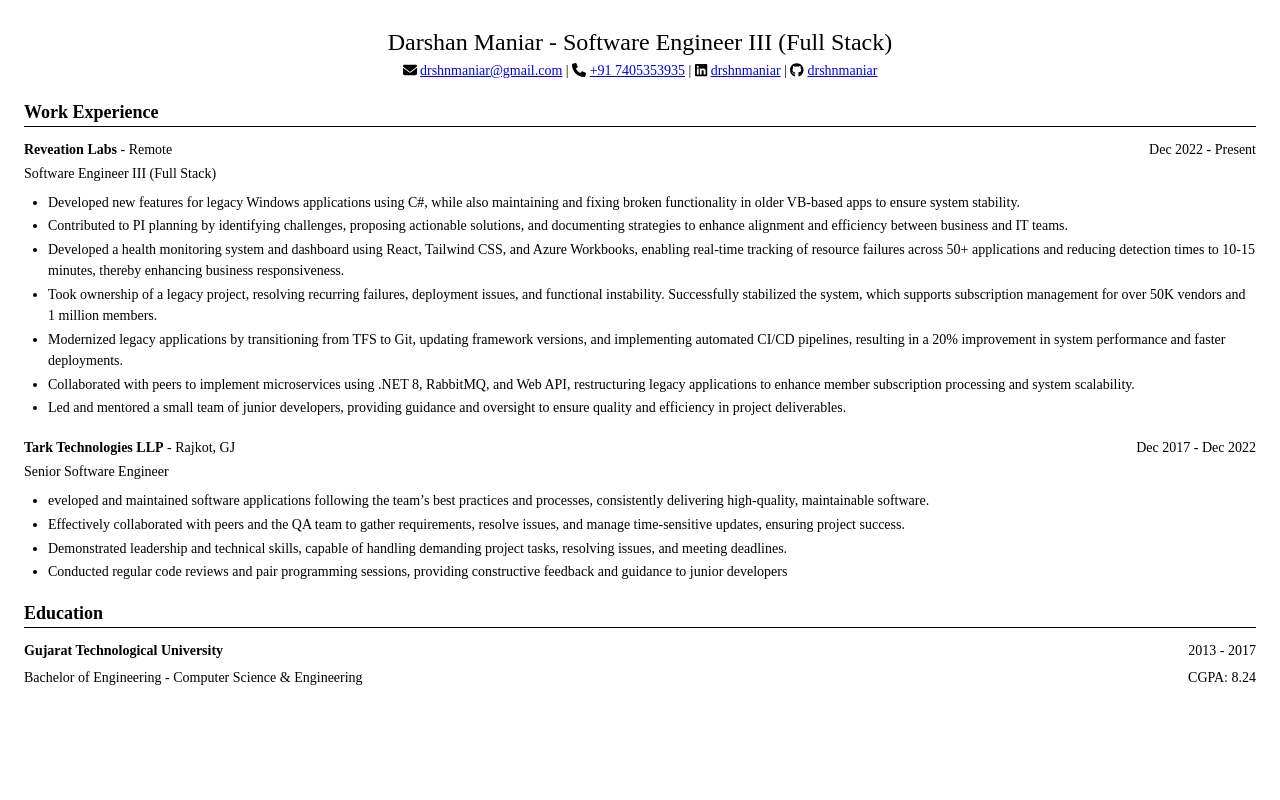
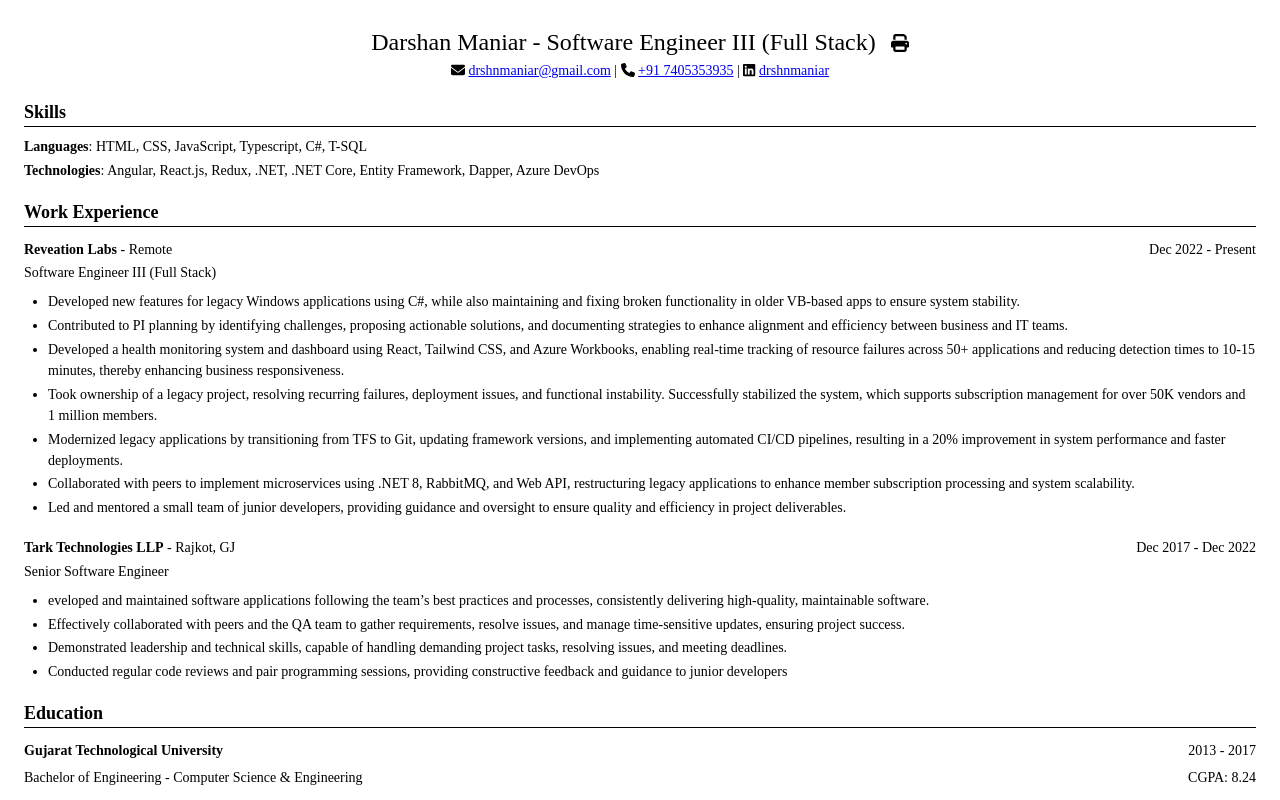
Before and after one commit to drshnmaniar/drshnmaniar.github.io, a React (Create React App) app: page / in a window 1280 px wide. Built offline with nearby package versions, Linux system fonts and the light colour scheme.

Commit message:
Added skill section and print functionality

```diff
--- a/src/components/Resume.js
+++ b/src/components/Resume.js
@@ -1,26 +1,42 @@
 import "../style/resume.css";
 import { FontAwesomeIcon } from "@fortawesome/react-fontawesome";
-import { faEnvelope, faPhone } from "@fortawesome/free-solid-svg-icons";
-import { faLinkedin, faGithub } from "@fortawesome/free-brands-svg-icons";
+import { faEnvelope, faPhone, faPrint } from "@fortawesome/free-solid-svg-icons";
+import { faLinkedin } from "@fortawesome/free-brands-svg-icons";
 
 import resumeData from "../content/resume.json";
+const skills = resumeData.skills;
 const workExperience = resumeData.workExperience;
 const education = resumeData.education;
 
 const EmailIcon = <FontAwesomeIcon icon={faEnvelope} />;
 const PhoneIcon = <FontAwesomeIcon icon={faPhone} />;
 const LinkedinIcon = <FontAwesomeIcon icon={faLinkedin} />;
-const GithubIcon = <FontAwesomeIcon icon={faGithub} />;
+// const GithubIcon = <FontAwesomeIcon icon={faGithub} />;
+const PrintButton = () => {
+    const handlePrint = () => {
+        // Print the page
+        window.print();
+    }
+
+    return (
+        <FontAwesomeIcon icon={faPrint} className="fn-print" onClick={handlePrint} aria-label="Print Resume" title="Print Resume" />
+    );
+}
 
 const Resume = () => {
+
     return (
         <>
             <header>
-                <p className="h1">{resumeData.name} - {resumeData.position}</p>
+                <p className="h1">{resumeData.name} - {resumeData.position} <PrintButton /></p>
                 <br className="print-break" />
-                <p> {EmailIcon} <a href={`mailto:${resumeData.email}`}>{resumeData.email}</a> | {PhoneIcon} <a href={`tel:${resumeData.phone}`}>{resumeData.phone}</a> | {LinkedinIcon} <a href={resumeData.linkedinUrl} target="_blank" rel="noopener noreferrer">{resumeData.linkedinUsername}</a> | {GithubIcon} <a href={resumeData.githubUrl} target="_blank" rel="noopener noreferrer">{resumeData.githubUsername}</a></p>
+                <p> {EmailIcon} <a href={`mailto:${resumeData.email}`}>{resumeData.email}</a> | {PhoneIcon} <a href={`tel:${resumeData.phone}`}>{resumeData.phone}</a> | {LinkedinIcon} <a href={resumeData.linkedinUrl} target="_blank" rel="noopener noreferrer">{resumeData.linkedinUsername}</a>
+                    {/* | {GithubIcon} <a href={resumeData.githubUrl} target="_blank" rel="noopener noreferrer">{resumeData.githubUsername}</a> */}
+                </p>
             </header>
             <main>
+                <Skill skills={skills} />
+                <br className="print-break" />
                 <WorkExperience workExperience={workExperience} />
                 <br className="print-break" />
                 <Education education={education} />
@@ -30,6 +46,17 @@
     )
 }
 
+const Skill = ({ skills, ...otherProps }) => {
+    return (
+        <section>
+            <h2>Skills</h2>
+            <div>
+                <p><span className="bold">Languages</span>: {skills.languages}</p>
+                <p><span className="bold">Technologies</span>: {skills.technologies}</p>
+            </div>
+        </section>
+    );
+}
 const WorkExperience = ({ workExperience, ...otherProps }) => {
     return (
         <section>
--- a/src/content/resume.json
+++ b/src/content/resume.json
@@ -7,6 +7,10 @@
     "linkedinUrl": "https://www.linkedin.com/in/drshnmaniar",
     "githubUsername": "drshnmaniar",
     "githubUrl": "https://github.com/drshnmaniar",
+    "skills": {
+        "languages": "HTML, CSS, JavaScript, Typescript, C#, T-SQL",
+        "technologies": "Angular, React.js, Redux, .NET, .NET Core, Entity Framework, Dapper, Azure DevOps"
+    },
     "workExperience": [
         {
             "company": "Reveation Labs",
--- a/src/index.css
+++ b/src/index.css
@@ -1,3 +1,5 @@
+@import url('https://fonts.googleapis.com/css2?family=Oxygen:wght@300;400;700&display=swap');
+
 body {
-    font-family: 'Arial', sans-serif;
+    font-family: 'Oxygen', sans-serif;
 }
--- a/src/style/resume.css
+++ b/src/style/resume.css
@@ -88,6 +88,13 @@
     margin-right: 0.5em;
     color: #000;
   }
+
+  .fn-print {
+    cursor: pointer;
+    font-size: 18px;
+    margin-left: 0.5em;
+  }
+
   /* Print-specific styles */
   @media print {
     body {
@@ -111,4 +118,8 @@
       color: #000;
       text-decoration: none;
     }
+
+    .fn-print {
+      display: none;
+    }
   }
```
